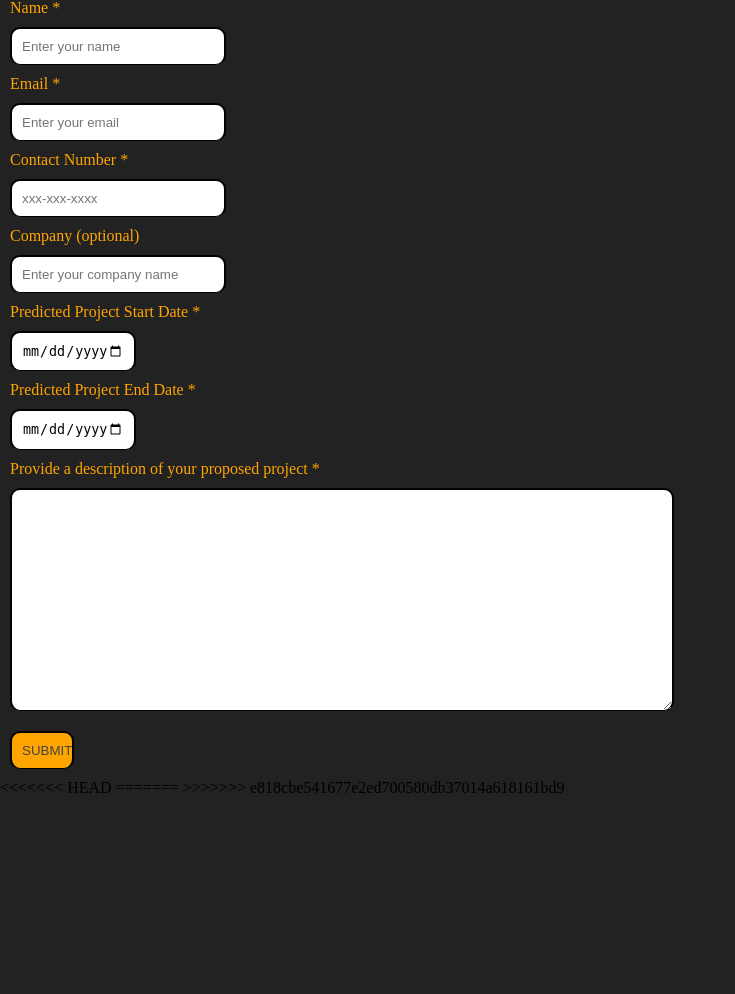
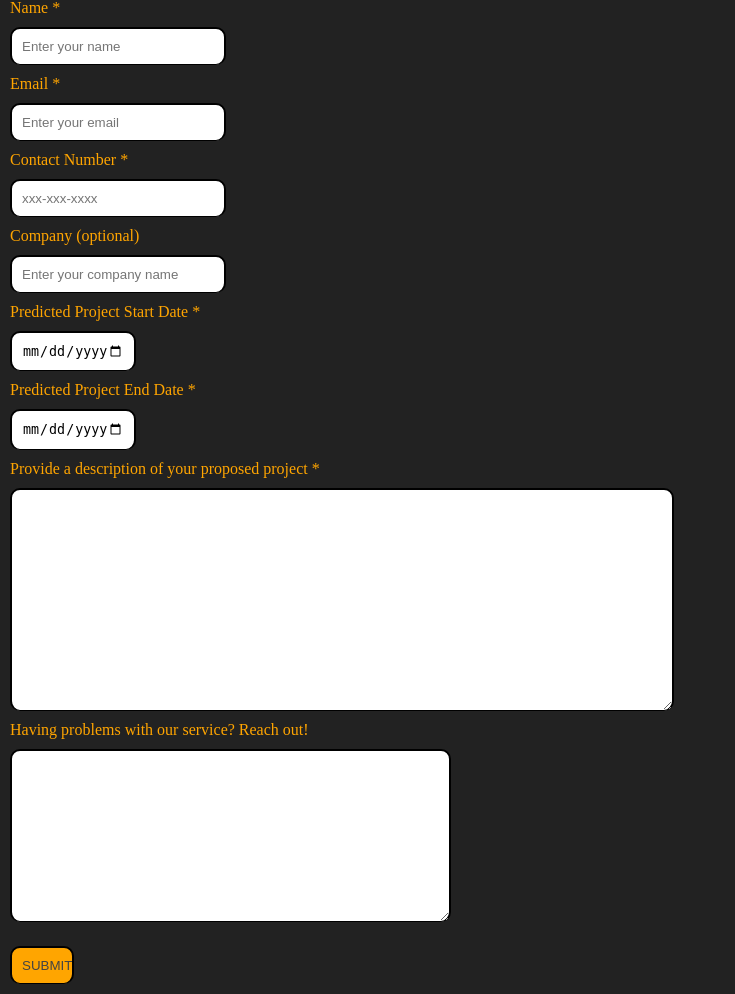
Before and after one commit to remker1/RenoMana, a Flask app: template back_end_team/app/templates/RenoGrpRequestPage.html in a window 1280 px wide. Shown: the part 207-1201 px from the top of the page, without its empty margins (0-735 px from the left). Before the commit the page ends 1000 px from the top, so only its background shows below. Run offline with Flask 3, Linux system fonts and the light colour scheme; the template is opened without the code that fills it, so the values that code supplies are empty.

Commit message:
Created input label for project inquiries as well as its own table and collection within mongo db.

```diff
--- a/back_end_team/app/app.py
+++ b/back_end_team/app/app.py
@@ -173,6 +173,7 @@ def submit_request():
             startDate = request.form.get("startDate")
             endDate = request.form.get("endDate")
             projectDesc = request.form.get("projectDesc")
+            projectInq = request.form.get("projectInq")
 
             user_document = {
                 'customerName': customerName,
@@ -183,8 +184,13 @@ def submit_request():
                 'endDate': endDate,
                 'projectDesc': projectDesc
             }
+
+            inq_document = {
+                'projectInq': projectInq
+            }
             # Insert the user data into the MongoDB collection
             result100 = db['user'].insert_one(user_document)
+            result200 = db['inq'].insert_one(inq_document)
 
             response_1000 = {
                 'status': 'success',
--- a/back_end_team/app/templates/RenoGrpRequestPage.html
+++ b/back_end_team/app/templates/RenoGrpRequestPage.html
@@ -35,6 +35,8 @@
                 <input type="date" id="endDate" name="endDate" required><br>
                 <label for="projectDesc">Provide a description of your proposed project *</label><br>
                 <textarea id="projectDesc" name="projectDesc" rows="10" cols="50"></textarea><br>
+                <label for="projectInq">Having problems with our service? Reach out! </label><br>
+                <textarea id="projectInq" name="projectInq" rows="10" cols="50"></textarea><br>
                 <input type="submit" value="submit">
             </form>
         </div>
@@ -64,8 +66,4 @@
             });
         </script>
     </body>
-<<<<<<< HEAD
 </html>
-=======
-</html>
->>>>>>> e818cbe541677e2ed700580db37014a618161bd9
```
